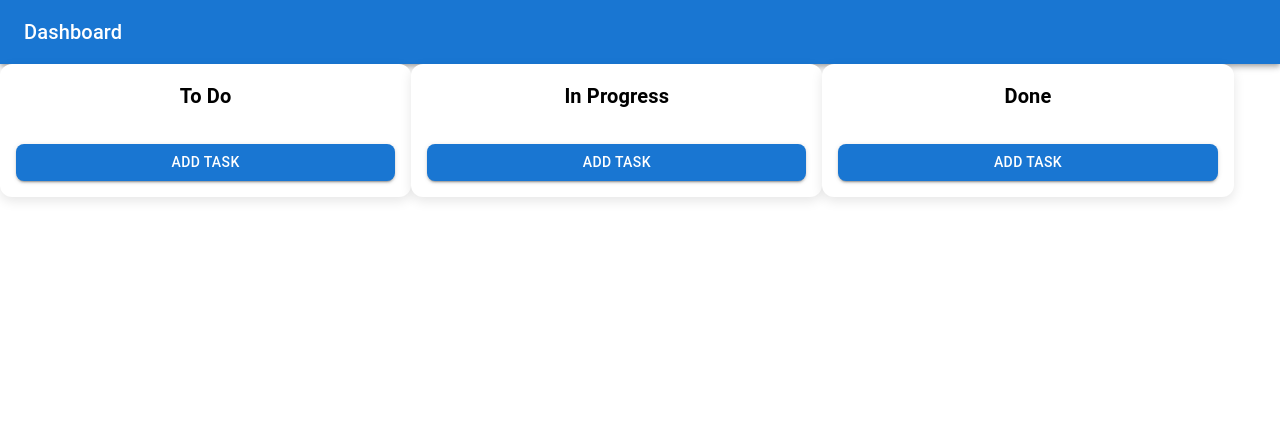
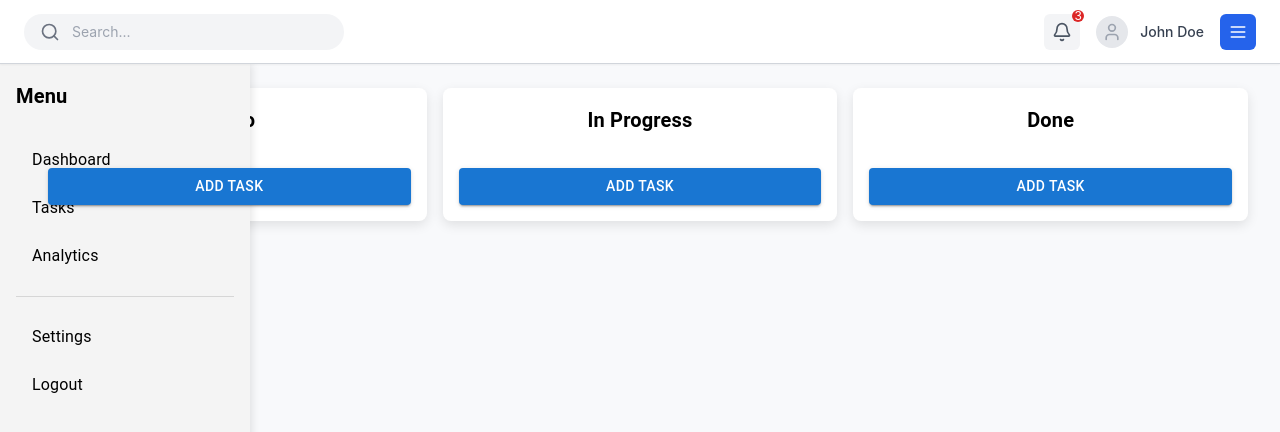
Before and after one commit to saurabh-1907/CreativUpaay, a React (Create React App) app: page / in a window 1280 px wide. Shown: the top 432 px of the page. Built offline with nearby package versions, Linux system fonts and the light colour scheme.

Commit message:
added components

```diff
--- /dev/null
+++ b/postcss.config.js
@@ -0,0 +1,6 @@
+module.exports = {
+  plugins: {
+    tailwindcss: {},
+    autoprefixer: {},
+  },
+}
--- a/src/App.js
+++ b/src/App.js
@@ -1,9 +1,11 @@
+// App.js
 import React from 'react';
 import { useSelector, useDispatch } from 'react-redux';
-import { addTask, moveTask } from './redux/taskSlice';
+import { addTask } from './redux/taskSlice';
 import Header from './components/Header';
 import Section from './components/Section';
-import { Grid } from '@mui/material';
+import Sidebar from './components/Sidebar';
+import { Box, Stack } from '@mui/material';
 
 const App = () => {
   const tasks = useSelector((state) => state.tasks.tasks);
@@ -12,16 +14,20 @@ const App = () => {
   const handleAddTask = (section) => {
     const title = prompt('Enter task title:');
     const description = prompt('Enter task description:');
-    const difficulty = prompt('Enter task difficulty:');
+    const difficulty = prompt('Enter task difficulty (Easy, Medium, Hard):');
     if (title && description && difficulty) {
-      dispatch(addTask({ title, description, difficulty}));
+      dispatch(addTask({ title, description, difficulty, section }));
     }
   };
 
   return (
-    <>
+    <Box sx={{ display: 'flex', height: '100vh' }}>
+      <Sidebar />
+      <Box sx={{ flexGrow: 1, display: 'flex', flexDirection: 'column' }}>
         <Header />
-      <Grid container spacing={2} sx={{ padding: 2 }}>
+        <Box sx={{ flexGrow: 1, padding: 4, backgroundColor: '#f8f9fb', overflowY: 'auto' }}>
+          <h1 style={{ fontSize: '24px', fontWeight: 'bold', marginBottom: '20px' }}>Mobile App</h1>
+          <Stack direction="row" spacing={2} justifyContent="space-between">
             <Section
               title="To Do"
               tasks={tasks.toDo}
@@ -37,8 +43,10 @@ const App = () => {
               tasks={tasks.done}
               onAddTask={() => handleAddTask('done')}
             />
-      </Grid>
-    </>
+          </Stack>
+        </Box>
+      </Box>
+    </Box>
   );
 };
 
--- a/src/components/Header.js
+++ b/src/components/Header.js
@@ -1,12 +1,40 @@
 import React from 'react';
-import { AppBar, Toolbar, Typography } from '@mui/material';
+import { Search, Bell, User, Menu } from 'lucide-react';
 
-const Header = () => (
-  <AppBar position="static" color="primary">
-    <Toolbar>
-      <Typography variant="h6">Dashboard</Typography>
-    </Toolbar>
-  </AppBar>
-);
+const Header = () => {
+  return (
+    <header className="fixed top-0 left-0 right-0 bg-white border-b border-gray-300 shadow-sm h-16 z-10">
+      <div className="flex items-center justify-between h-full px-6">
+        <div className="flex items-center gap-6">
+          <div className="flex items-center rounded-full bg-gray-100 px-4 py-2">
+            <Search className="h-5 w-5 text-gray-500" />
+            <input
+              type="text"
+              placeholder="Search..."
+              className="ml-3 w-64 bg-transparent text-sm text-gray-700 placeholder-gray-400 focus:outline-none"
+            />
+          </div>
+        </div>
+        <div className="flex items-center gap-4">
+          <button className="relative p-2 rounded-md bg-gray-100 hover:bg-gray-200">
+            <Bell className="h-5 w-5 text-gray-600" />
+            <span className="absolute -top-1 -right-1 flex h-3 w-3 items-center justify-center rounded-full bg-red-600 text-xs text-white">
+              3
+            </span>
+          </button>
+          <div className="flex items-center gap-3">
+            <div className="h-8 w-8 rounded-full bg-gray-200 flex items-center justify-center">
+              <User className="h-5 w-5 text-gray-400" />
+            </div>
+            <span className="hidden text-sm font-medium text-gray-700 sm:block">John Doe</span>
+          </div>
+          <button className="rounded-md bg-blue-600 p-2 text-white hover:bg-blue-700">
+            <Menu className="h-5 w-5" />
+          </button>
+        </div>
+      </div>
+    </header>
+  );
+};
 
 export default Header;
--- a/src/components/Section.js
+++ b/src/components/Section.js
@@ -5,20 +5,14 @@ import { Button, Typography, Box } from '@mui/material';
 const Section = ({ title, tasks, onAddTask }) => (
   <Box
     sx={{
-      width: { xs: '100%', md: '30%' },
+      flex: 1,
+      backgroundColor: '#ffffff',
+      borderRadius: 2,
       padding: 2,
-      backgroundColor: '#ffffff',
-      borderRadius: 3,
       boxShadow: '0 4px 12px rgba(0, 0, 0, 0.1)',
-      marginBottom: { xs: 2, md: 0 },
     }}
   >
-    <Typography
-      variant="h6"
-      align="center"
-      fontWeight="bold"
-      sx={{ marginBottom: 2 }}
-    >
+    <Typography variant="h6" align="center" fontWeight="bold" sx={{ marginBottom: 2 }}>
       {title}
     </Typography>
     {tasks.map((task, index) => (
@@ -28,7 +22,7 @@ const Section = ({ title, tasks, onAddTask }) => (
       variant="contained"
       color="primary"
       fullWidth
-      sx={{ marginTop: 2, borderRadius: 2 }}
+      sx={{ marginTop: 2 }}
       onClick={onAddTask}
     >
       Add Task
--- a/src/components/Sidebar.js
+++ b/src/components/Sidebar.js
@@ -1,44 +1,41 @@
 import React from 'react';
-import { Drawer, IconButton, Divider, List, ListItem, ListItemIcon, ListItemText } from '@mui/material';
-import ChevronLeftIcon from '@mui/icons-material/ChevronLeft';
-import MenuIcon from '@mui/icons-material/Menu';
+import { Box, Typography, List, ListItem, ListItemText, Divider } from '@mui/material';
 
-const Sidebar = ({ open, handleDrawerToggle }) => {
-  return (
-    <Drawer
+const Sidebar = () => (
+  <Box
     sx={{
-        width: 240,
-        flexShrink: 0,
-        '& .MuiDrawer-paper': {
-          width: 240,
-          boxSizing: 'border-box',
-        },
+      width: 250,
+      backgroundColor: '#f4f4f4',
+      boxShadow: '2px 0 8px rgba(0, 0, 0, 0.1)',
+      padding: 2,
+      position: 'fixed',
+      top: '64px',
+      left: 0,
+      bottom: 0,
     }}
-      variant="permanent"
-      anchor="left"
-      open={open}
   >
-      <IconButton onClick={handleDrawerToggle} sx={{ display: { xs: 'block', sm: 'none' } }}>
-        {open ? <ChevronLeftIcon /> : <MenuIcon />}
-      </IconButton>
-      <Divider />
+    <Typography variant="h6" fontWeight="bold" sx={{ marginBottom: 2 }}>
+      Menu
+    </Typography>
     <List>
-        <ListItem button key="Home">
-          <ListItemIcon>
-            {/* Add an icon here based on your needs */}
-          </ListItemIcon>
-          <ListItemText primary="Home" />
+      <ListItem button>
+        <ListItemText primary="Dashboard" />
       </ListItem>
-        <ListItem button key="Projects">
-          <ListItemIcon>
-            {/* Add an icon here based on your needs */}
-          </ListItemIcon>
-          <ListItemText primary="Projects" />
+      <ListItem button>
+        <ListItemText primary="Tasks" />
       </ListItem>
-        {/* Add more list items as needed */}
+      <ListItem button>
+        <ListItemText primary="Analytics" />
+      </ListItem>
+      <Divider sx={{ marginY: 2 }} />
+      <ListItem button>
+        <ListItemText primary="Settings" />
+      </ListItem>
+      <ListItem button>
+        <ListItemText primary="Logout" />
+      </ListItem>
     </List>
-    </Drawer>
+  </Box>
 );
-};
 
 export default Sidebar;
--- a/src/components/TaskCard.js
+++ b/src/components/TaskCard.js
@@ -1,14 +1,5 @@
 import React from 'react';
-import {
-  Card,
-  CardContent,
-  Typography,
-  Box,
-  Chip,
-  Stack,
-  IconButton,
-} from '@mui/material';
-import MoreVertIcon from '@mui/icons-material/MoreVert';
+import { Card, CardContent, Typography, LinearProgress, Box } from '@mui/material';
 
 const TaskCard = ({ task }) => (
   <Card
@@ -17,57 +8,33 @@ const TaskCard = ({ task }) => (
       marginBottom: 2,
       borderRadius: 2,
       boxShadow: '0 4px 12px rgba(0, 0, 0, 0.1)',
-      transition: 'transform 0.2s, box-shadow 0.2s',
-      '&:hover': {
-        transform: 'translateY(-4px)',
-        boxShadow: '0 6px 16px rgba(0, 0, 0, 0.15)',
-      },
     }}
   >
-    <CardContent sx={{ padding: '16px 24px', position: 'relative' }}>
-      {/* Priority Badge */}
-      <Chip
-        label={task.priority}
-        size="small"
-        sx={{
-          position: 'absolute',
-          top: 16,
-          left: 16,
-          fontWeight: 'bold',
-          backgroundColor: task.priority === 'High' ? '#FF6961' : '#FFECB3',
-          color: task.priority === 'High' ? '#fff' : '#000',
-        }}
-      />
-
-      {/* Options Menu */}
-      <IconButton
-        size="small"
-        sx={{
-          position: 'absolute',
-          top: 16,
-          right: 16,
-          color: 'text.secondary',
-        }}
-      >
-        <MoreVertIcon />
-      </IconButton>
-
-      {/* Task Title */}
-      <Typography variant="h6" fontWeight="bold" gutterBottom>
+    <CardContent>
+      <Typography variant="h6" fontWeight="bold">
         {task.title}
       </Typography>
-
-      {/* Task Description */}
       <Typography variant="body2" color="text.secondary" gutterBottom>
         {task.description}
       </Typography>
-
-      {/* Comments Section */}
-      <Stack direction="row" spacing={1} alignItems="center" mt={2}>
-        <Typography variant="body2" color="text.secondary">
-          {task.comments} comments
+      <Box sx={{ marginTop: 1 }}>
+        <Typography variant="caption" color="text.secondary">
+          Difficulty: {task.difficulty}
         </Typography>
-      </Stack>
+        <LinearProgress
+          variant="determinate"
+          value={task.difficulty === 'Easy' ? 33 : task.difficulty === 'Medium' ? 66 : 100}
+          sx={{
+            height: 8,
+            borderRadius: 2,
+            backgroundColor: '#e0e0e0',
+            '& .MuiLinearProgress-bar': {
+              backgroundColor:
+                task.difficulty === 'Easy' ? '#81C784' : task.difficulty === 'Medium' ? '#FFD54F' : '#E57373',
+            },
+          }}
+        />
+      </Box>
     </CardContent>
   </Card>
 );
--- a/src/index.css
+++ b/src/index.css
@@ -1,3 +1,7 @@
+@tailwind base;
+@tailwind components;
+@tailwind utilities;
+
 body {
   margin: 0;
   font-family: -apple-system, BlinkMacSystemFont, 'Segoe UI', 'Roboto', 'Oxygen',
--- a/src/index.js
+++ b/src/index.js
@@ -1,14 +1,12 @@
 import React from 'react';
-import ReactDOM from 'react-dom/client'; // Use `react-dom/client` for React 18+
+import ReactDOM from 'react-dom/client';
 import { Provider } from 'react-redux';
 import store from './redux/store';
 import App from './App';
-import './styles/App.css';
+import './index.css';
 
-// Create the root using `ReactDOM.createRoot`
 const root = ReactDOM.createRoot(document.getElementById('root'));
 
-// Render the application
 root.render(
   <Provider store={store}>
     <App />
--- /dev/null
+++ b/tailwind.config.js
@@ -0,0 +1,18 @@
+/** @type {import('tailwindcss').Config} */
+module.exports = {
+  content: [
+    "./src/**/*.{js,jsx,ts,tsx}",
+    "./public/index.html",
+  ],
+  theme: {
+    extend: {
+      colors: {
+        primary: {
+          DEFAULT: "rgb(37 99 235)",
+          hover: "rgb(29 78 216)",
+        }
+      }
+    },
+  },
+  plugins: [],
+}
```
Also changed, not shown: package.json (+9 -1 lines), src/redux/store.js (line endings or trailing spaces), 1 other file (tests, documents, lock files or other folders). Lines whose indentation alone changed are shown as unchanged.
